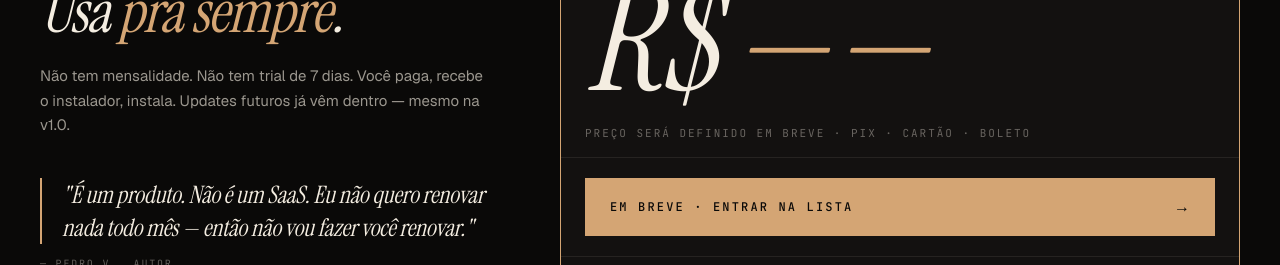
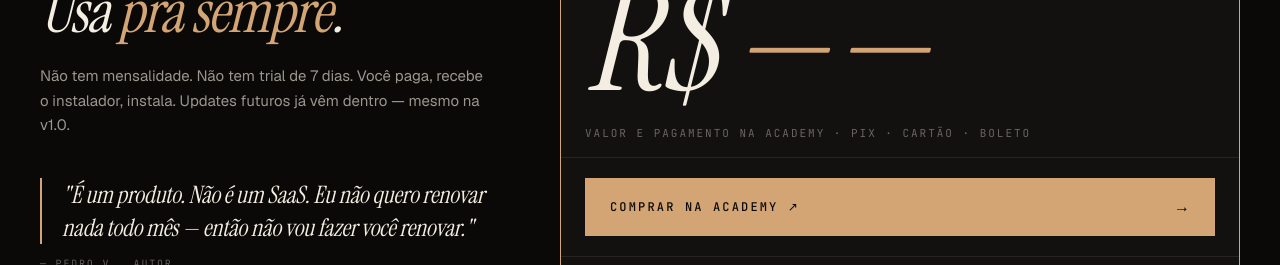
Before and after one commit to PedroVictor26/pag-peu-term, a Next.js app: page / in a window 1280 px wide. Shown: the part 9040-9305 px from the top of the page. Built offline with nearby package versions, Linux system fonts and the light colour scheme.

Commit message:
feat: link de checkout da Academy + ajustes

```diff
--- a/components/Pricing.tsx
+++ b/components/Pricing.tsx
@@ -85,21 +85,22 @@ export function Pricing() {
                   </span>
                 </div>
                 <p className="mt-3 font-mono text-[11px] uppercase tracking-[0.18em] text-[color:var(--color-ink-dim)]">
-                  Preço será definido em breve · Pix · Cartão · Boleto
+                  Valor e pagamento na Academy · Pix · Cartão · Boleto
                 </p>
               </div>
 
               {/* CTA */}
               <div className="border-y border-[color:var(--color-rule)] px-6 py-5">
                 <a
-                  href="#comprar"
+                  href="https://academy.dantetesta.com.br/download/peu-term-windows"
+                  target="_blank"
+                  rel="noopener"
                   className="group flex w-full items-center justify-between gap-3 border border-[color:var(--color-amber)] bg-[color:var(--color-amber)] px-6 py-4 text-[color:var(--color-bg)] transition hover:bg-[color:var(--color-amber-bright)]"
-                  aria-disabled="true"
                 >
                   <span className="font-mono text-xs font-medium uppercase tracking-[0.18em]">
-                    Em breve · entrar na lista
+                    Comprar na Academy ↗
                   </span>
-                  <span className="text-base">→</span>
+                  <span className="text-base transition group-hover:translate-x-0.5">→</span>
                 </a>
               </div>
 
```
